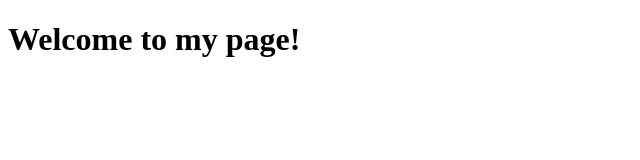
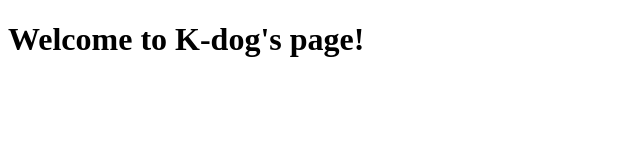
Before and after one commit to lakishaJohnson/Another-simple-webpage, a plain HTML site: page index.html in a window 1280 px wide. Shown: the whole page, without its empty margins (0-640 px from the left). Drawn offline with Linux system fonts and the light colour scheme.

Commit message:
my name again

```diff
--- a/index.html
+++ b/index.html
@@ -4,9 +4,9 @@
     <meta charset="UTF-8" />
     <meta http-equiv="X-UA-Compatible" content="IE=edge" />
     <meta name="viewport" content="width=device-width, initial-scale=1.0" />
-    <title>K dog's second First GitHub Page</title>
+    <title>My First GitHub Page</title>
     </head>
     <body>
-    <h1>Welcome to my page!</h1>
+    <h1>Welcome to K-dog's page!</h1>
     </body>
 </html>
```
